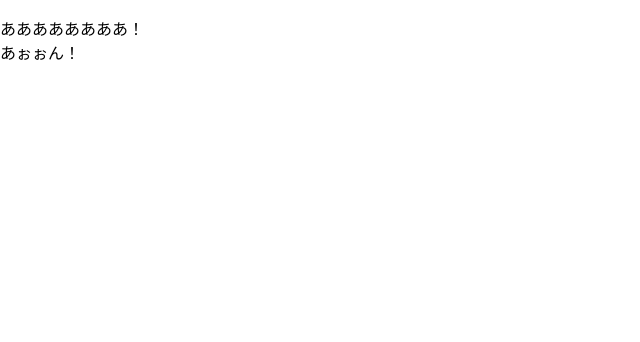
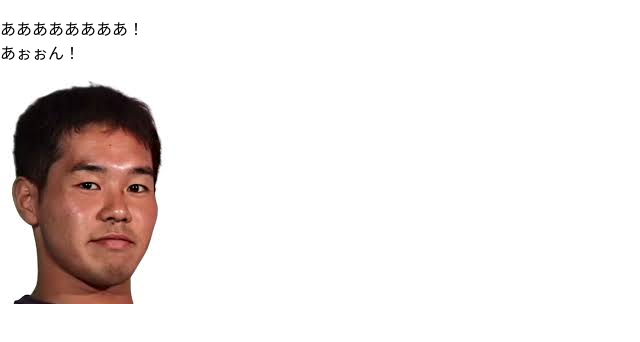
Before and after one commit to kantanhaguruma/kantanhaguruma.github.io, a plain HTML site: page index.html in a window 1280 px wide. Shown: the whole page, without its empty margins (0-640 px from the left). Drawn offline with Linux system fonts and the light colour scheme.

Commit message:
Update index.html

```diff
--- a/index.html
+++ b/index.html
@@ -9,5 +9,6 @@
 </head>
 <body>
   <p>ああああああああ！<br>あぉぉん！</p>
+  <img src="ダウンロード.jpg">
 </body>
 </html>
```
